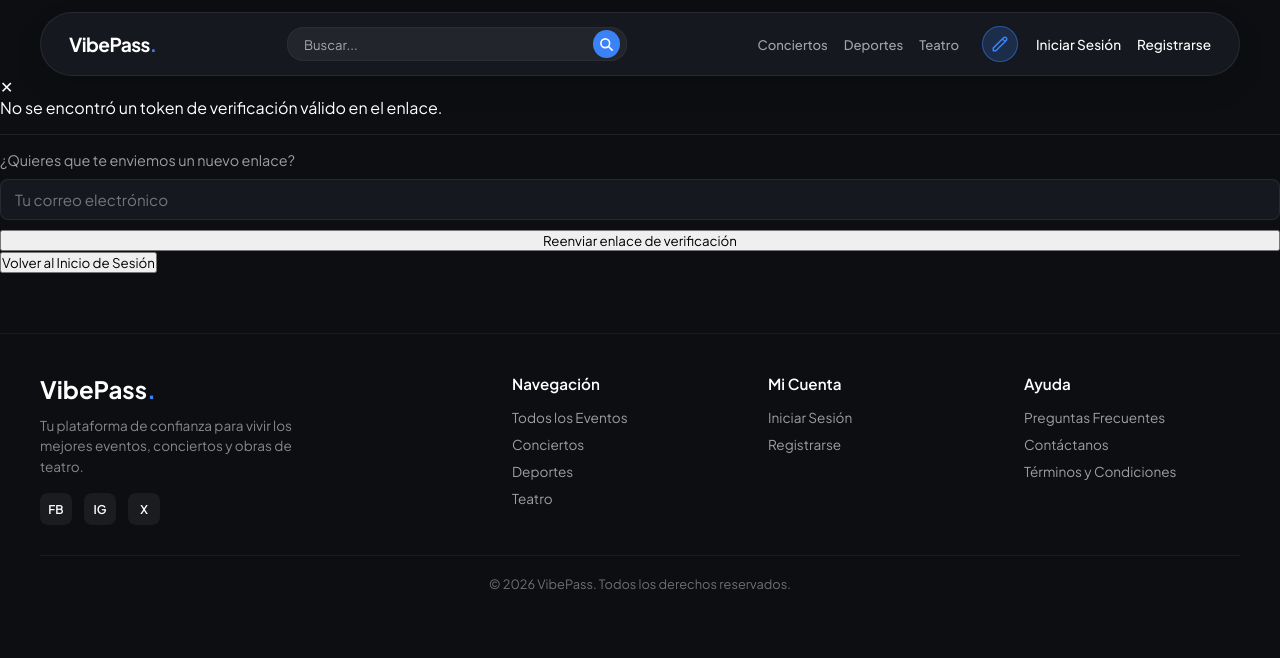
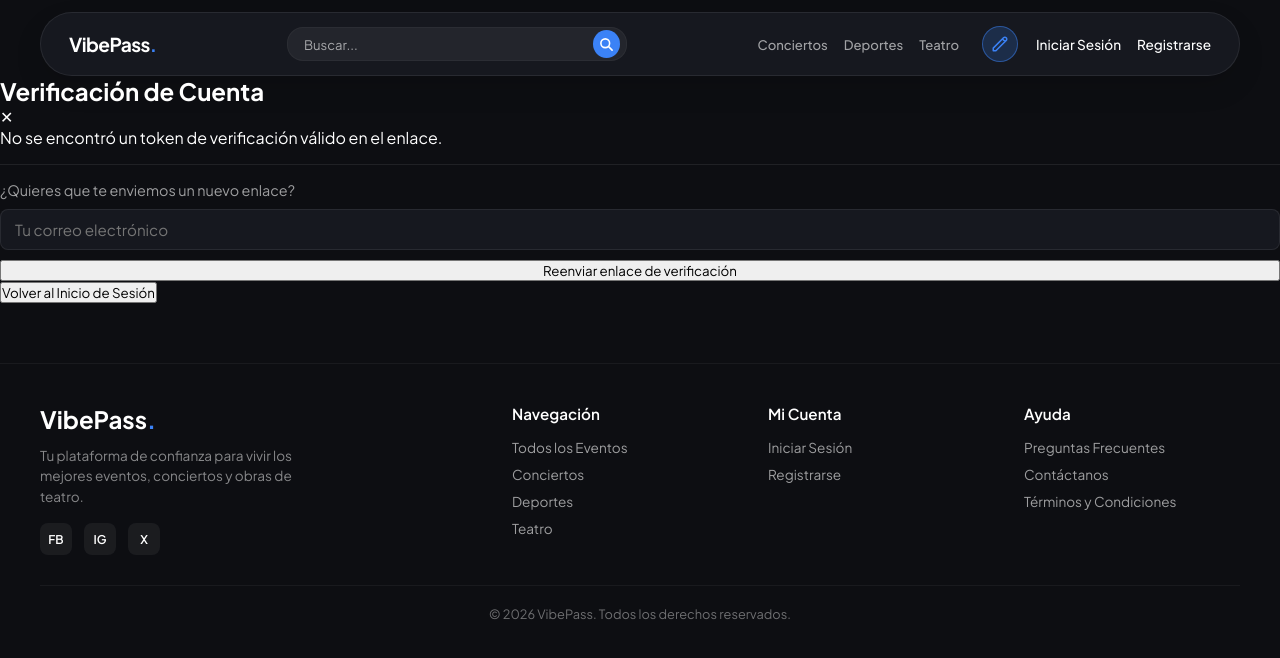
Before and after one commit to ximenagonzalez-ai/eventos, an Angular app in the folder frontend/: page /verificacion in a window 1280 px wide. Shown: the top 658 px of the page. Built offline with nearby package versions, Linux system fonts and the light colour scheme.

Commit message:
component of verification

```diff
--- a/frontend/src/app/components/verificacioncomponent/verificacioncomponent.html
+++ b/frontend/src/app/components/verificacioncomponent/verificacioncomponent.html
@@ -1,3 +1,18 @@
+<div class="auth-container">
+  <div class="auth-card">
+    <h2>Verificación de Cuenta</h2>
+
+    <div *ngIf="cargando" class="estado-box">
+      <div class="spinner"></div>
+      <p>Estamos verificando tu token, por favor espera...</p>
+    </div>
+
+    <div *ngIf="exito" class="mensaje-box success">
+      <div class="icon-success">✓</div>
+      <p>{{ mensaje }}</p>
+      <button class="btn-primary" routerLink="/login">Ir a Iniciar Sesión</button>
+    </div>
+
     <div *ngIf="error" class="mensaje-box error" role="alert">
       <div class="icon-error">✕</div>
       <p>{{ mensaje }}</p>
@@ -24,3 +39,6 @@
 
       <button class="btn-secondary" routerLink="/login">Volver al Inicio de Sesión</button>
     </div>
+
+  </div>
+</div>
```
Lines whose indentation alone changed are shown as unchanged.
